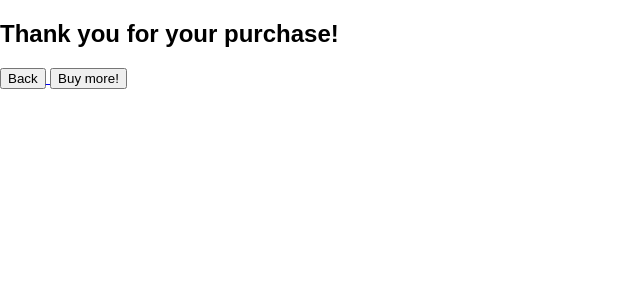
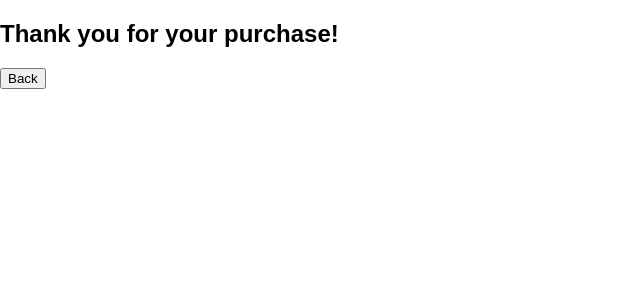
Before and after one commit to RasSved/D0018E-group-14, a Flask app: page /gratz.html in a window 1280 px wide. Shown: the top 300 px of the page, without its empty margins (0-640 px from the left). Run offline with Flask 3, Linux system fonts and the light colour scheme; some libraries are stand-ins or nearby versions.

Commit message:
Update gratz.html

```diff
--- a/code/templates/gratz.html
+++ b/code/templates/gratz.html
@@ -11,9 +11,6 @@
 <a href="/">
     <button type="button">Back</button>
 </a>
-<a href="productlist.html">
-    <button type="button">Buy more!</button>
-</a>
 
 </body>
 </html>
```
